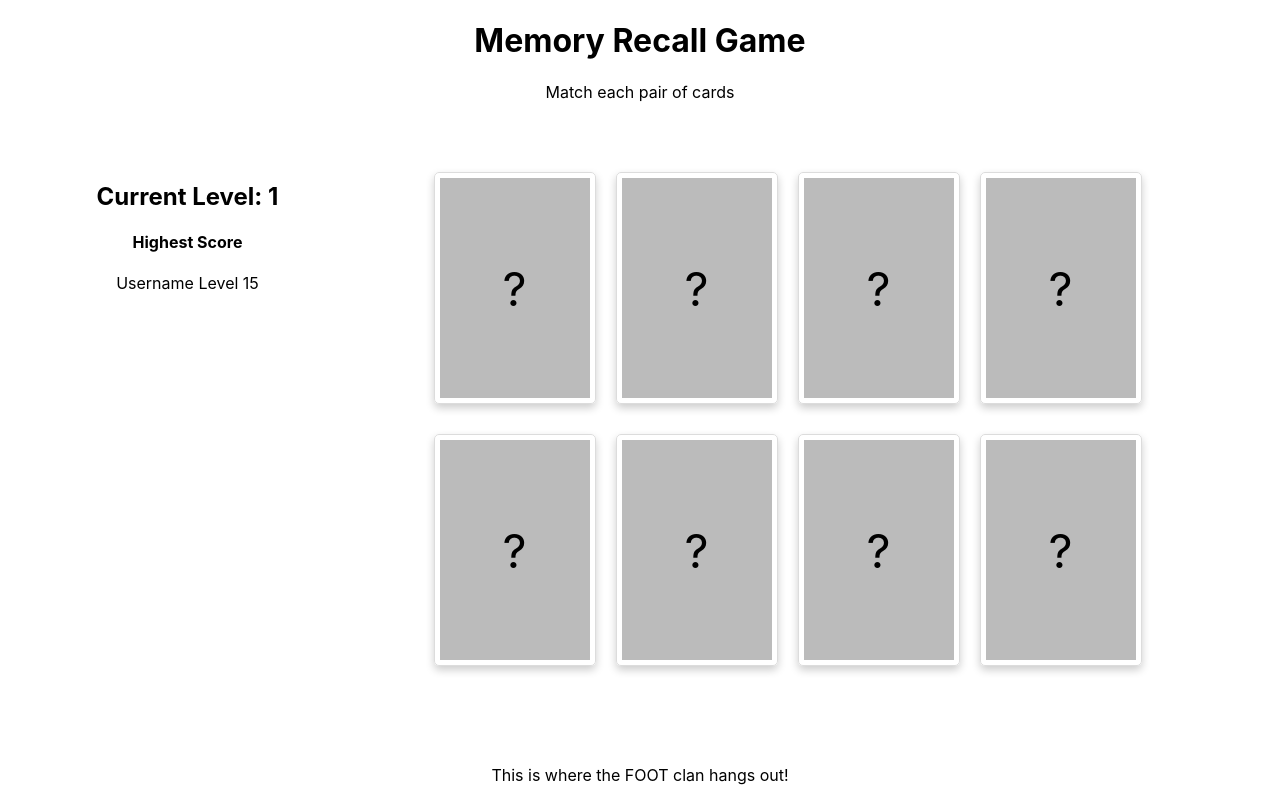
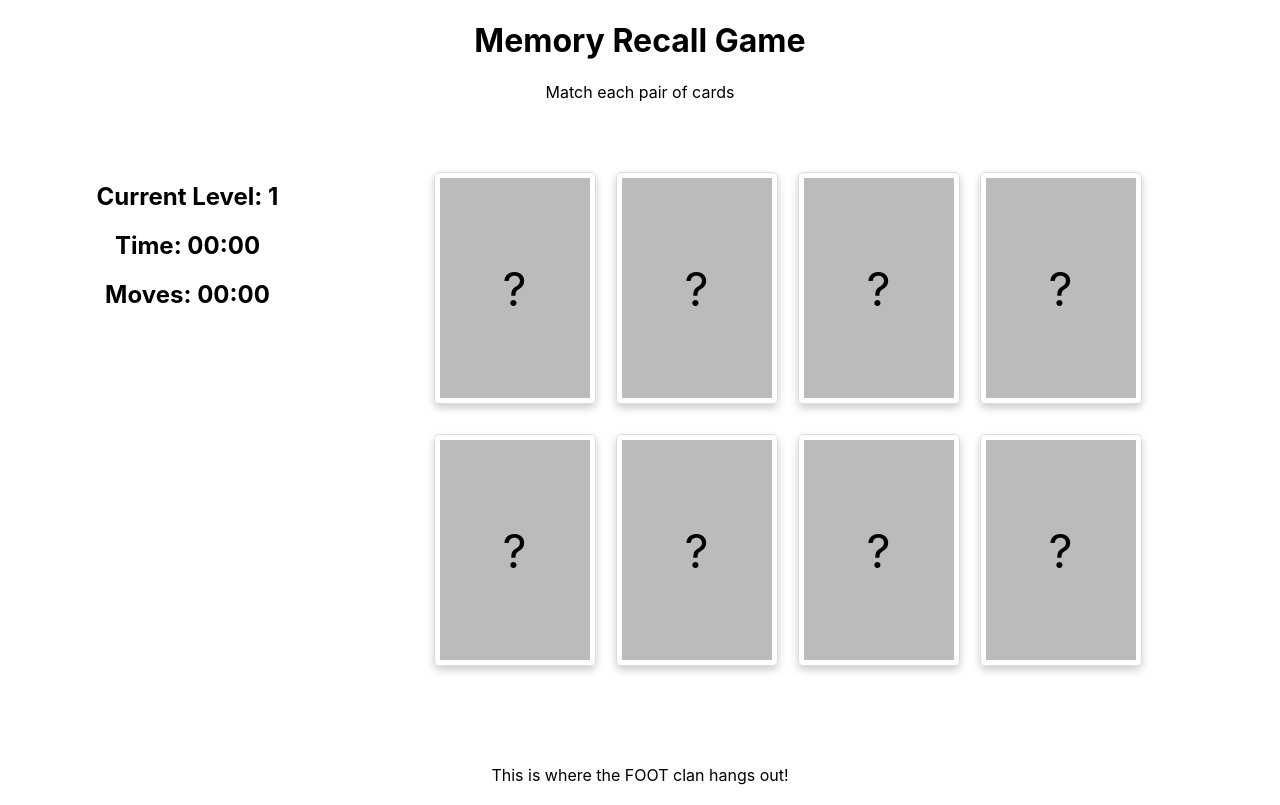
Before and after one commit to prexsa/recall, a React (Create React App) app: page / in a window 1280 px wide. Built offline with nearby package versions, Linux system fonts and the light colour scheme.

Commit message:
clear out board when level is completed

```diff
--- a/src/App.js
+++ b/src/App.js
@@ -28,7 +28,7 @@ function App() {
     const mergeDupKeys = [...Array(val).keys(), ...Array(val).keys()]
     const shuffled = shuffle(mergeDupKeys);
     setNums(shuffled)
-  }, [])
+  }, []);
 
   useEffect(() => {
     // Initial setup of board starts here
@@ -75,7 +75,7 @@ function App() {
       setMatches([])
       levelUp();
     }, 2000)
-  }, [])
+  }, [levelUp])
 
   useEffect(() => {
     if((nums.length !== 0 || matched.length !== 0) && nums.length === matched.length) {
@@ -96,10 +96,8 @@ function App() {
       <main className='main'>
         <div className="left-side">
           <h2>Current Level: <span>{level}</span></h2>
-          <div>
-            <h4>Highest Score</h4>
-            <p>Username <span>Level 15</span></p>
-          </div>
+          <h2>Time: 00:00</h2>
+          <h2>Moves: 00:00</h2>
         </div>
         <div className='card-wrapper right-side'>
         {
```
